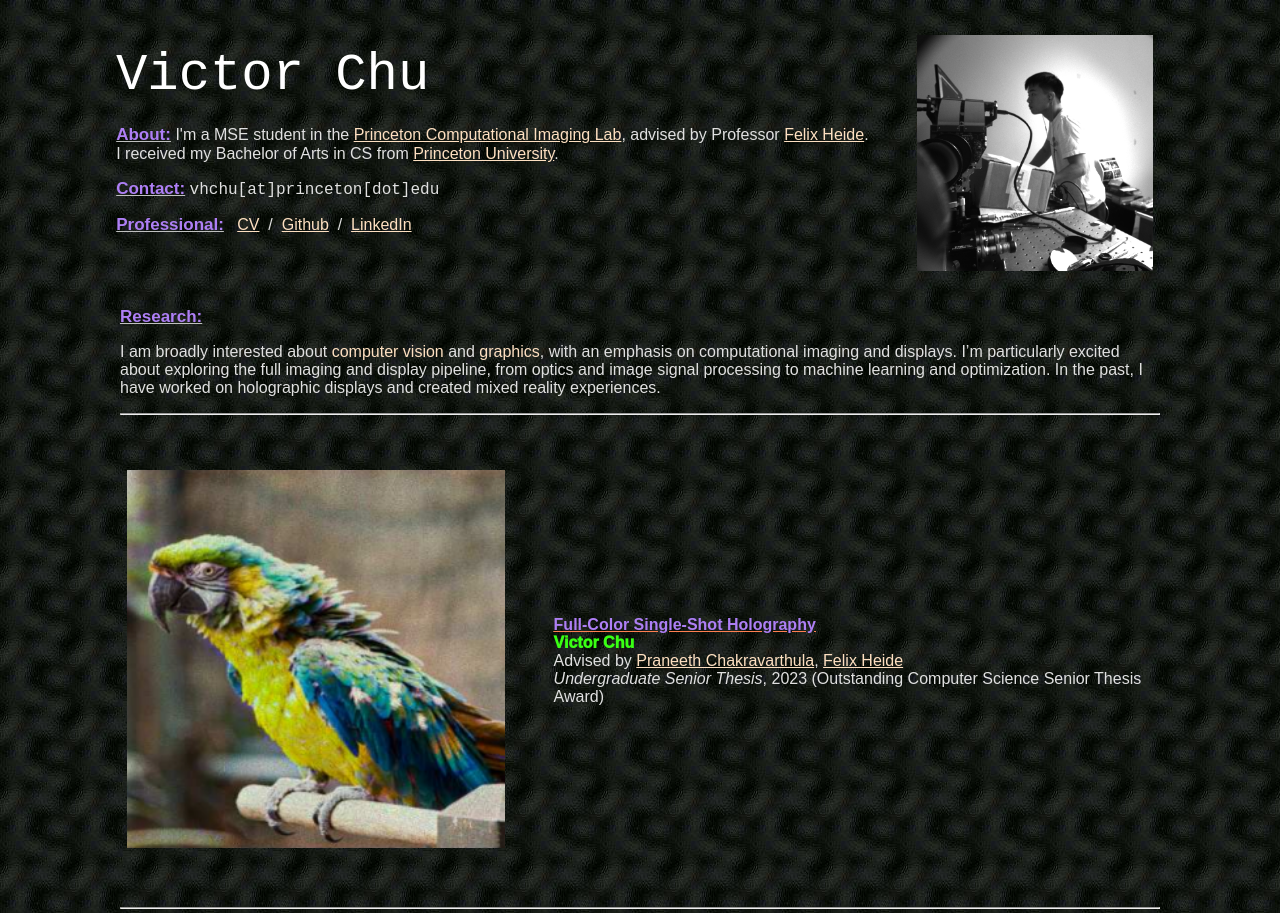
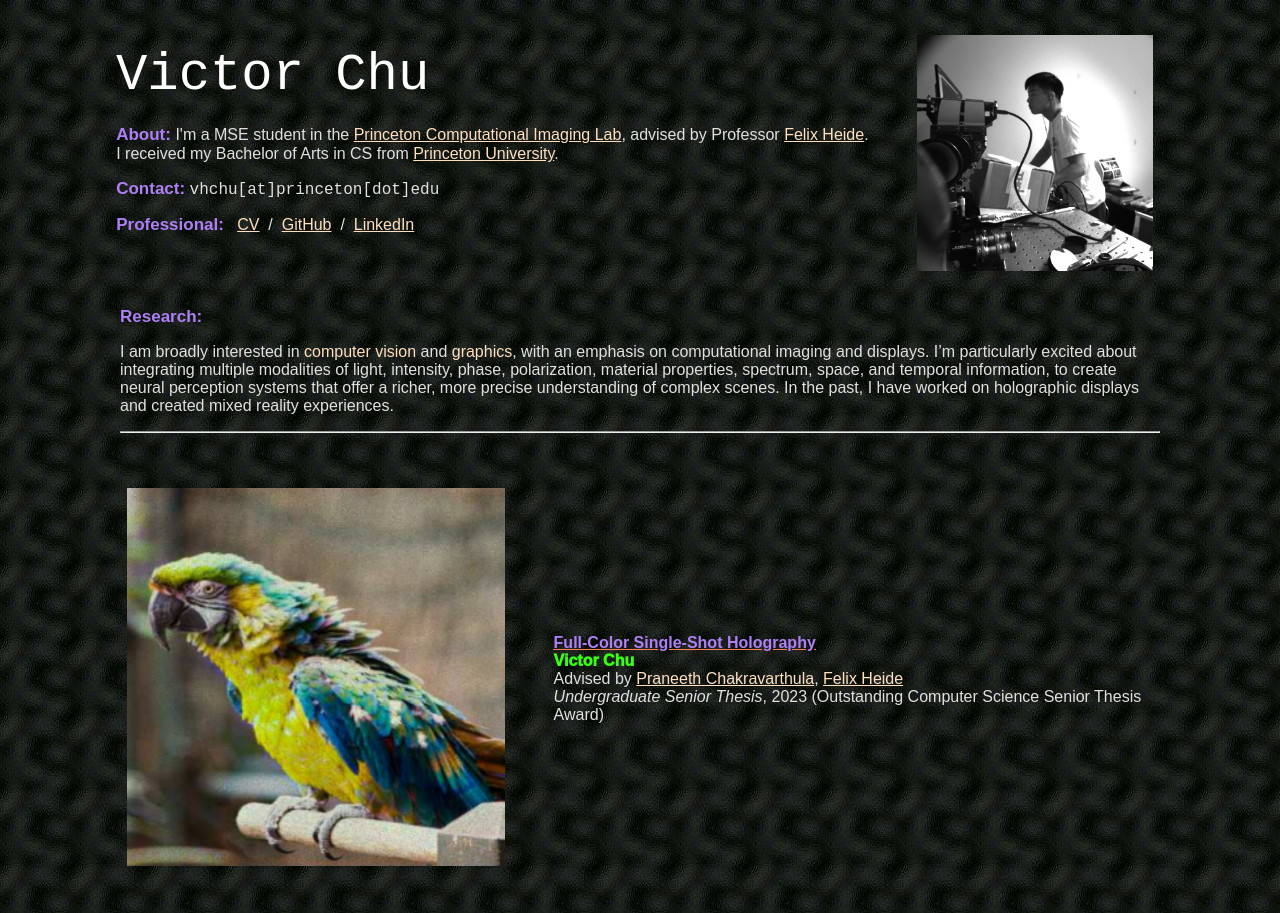
Before and after one commit to bkv2chu/bkv2chu.github.io, a plain HTML site: page index.html in a window 1280 px wide. Shown: the top 913 px of the page. Drawn offline with Linux system fonts and the light colour scheme.

Commit message:
update GitHub

```diff
--- a/index.html
+++ b/index.html
@@ -40,7 +40,7 @@
                   <p>
                     <b>Professional:</b> &nbsp
                     <a href="cv.html">CV</a> &nbsp/&nbsp
-                    <a href="https://github.com/bkv2chu">Github</a> &nbsp/&nbsp
+                    <a href="https://github.com/bkv2chu">GitHub</a> &nbsp/&nbsp
                     <a href="https://www.linkedin.com/in/victor-chu-76405b1b5/">LinkedIn</a>
                   </p>
                 </td>
@@ -93,8 +93,8 @@
                     whole imaging pipeline, from signal collection to scene reconstruction. MRIs, modulated light
                     sources, or mobile phones; I love working with real devices and real data. -->
 
-                    I am broadly interested about <bb>computer vision</bb> and  <bb>graphics</bb>, with an emphasis on computational imaging and displays.
-                  I’m particularly excited about exploring the full imaging and display pipeline, from optics and image signal processing to machine learning and optimization. In the past, I have worked on holographic displays and created mixed reality experiences.
+                    I am broadly interested in <bb>computer vision</bb> and  <bb>graphics</bb>, with an emphasis on computational imaging and displays.
+                  I’m particularly excited about integrating multiple modalities of light, intensity, phase, polarization, material properties, spectrum, space, and temporal information, to create neural perception systems that offer a richer, more precise understanding of complex scenes. In the past, I have worked on holographic displays and created mixed reality experiences.
                   </p>
 
 
--- a/stylesheet.css
+++ b/stylesheet.css
@@ -57,7 +57,6 @@ z:hover {
 
 b {
   color: #ae7ff5; /* ilya default: ff7f50*/
-  text-decoration: underline;
   text-decoration-color: #BFC0BF;
   font-size: 17px;
 }
```
